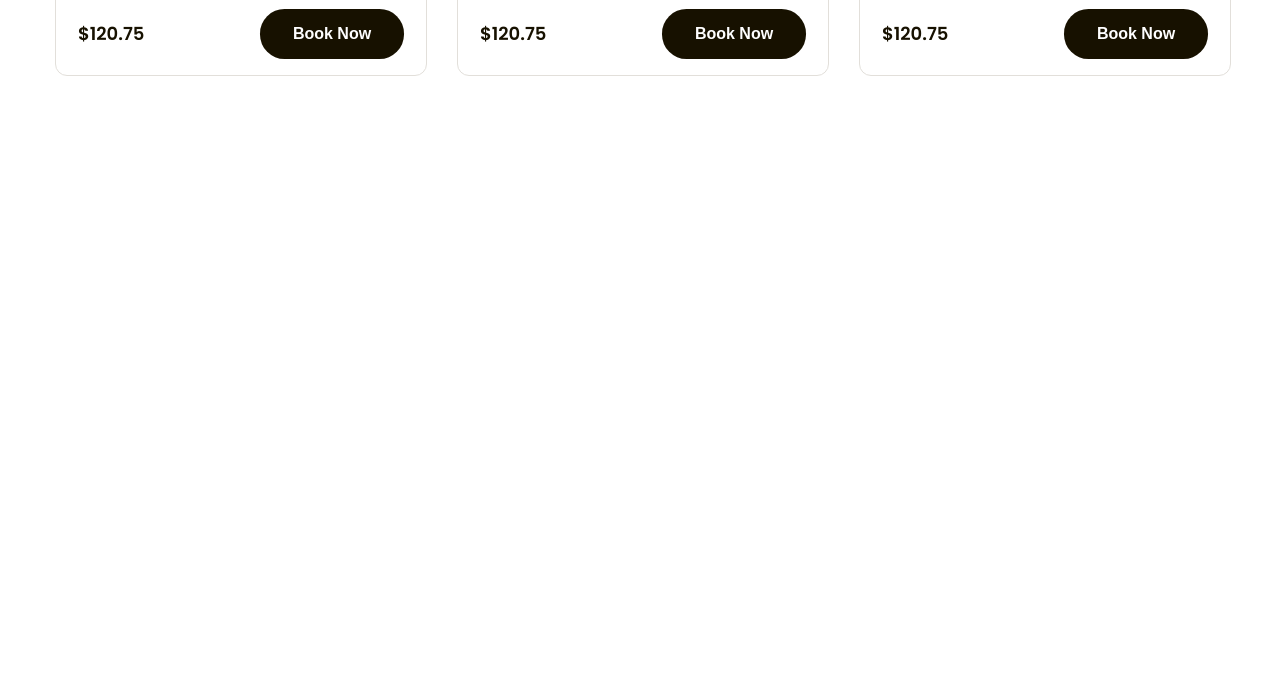
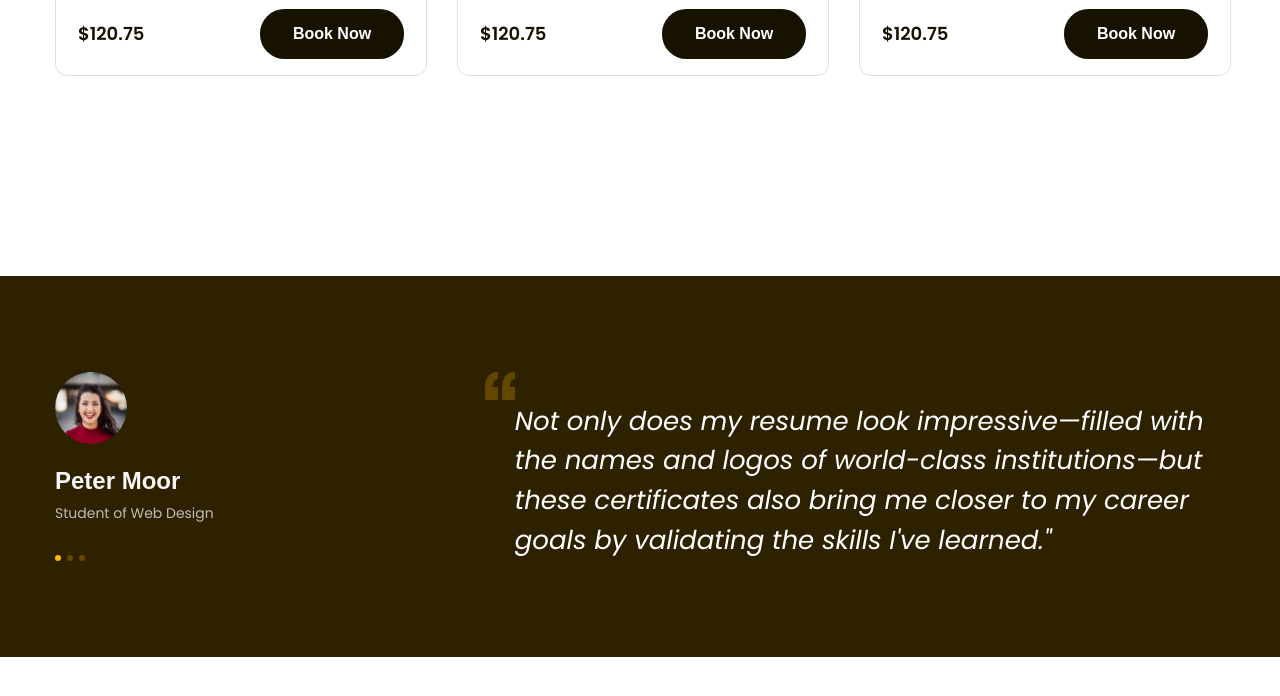
Before and after one commit to ngoquang110/f8-project-02, a plain HTML site: page index.html in a window 1280 px wide. Shown: the part 1596-2292 px from the top of the page. Drawn offline with Linux system fonts and the light colour scheme; files whose address does not match are found by name; a web font is replaced by a local one.

Commit message:
Done Feedback

```diff
--- a/assets/css/styles.css
+++ b/assets/css/styles.css
@@ -373,3 +373,80 @@ a {
 .course-item .book-btn {
   border: none;
 }
+/* Feedback of customer*/
+.feedback {
+  margin-top: 135px;
+  padding: 96px 0;
+  background: #2e2100;
+}
+
+.feedback-list {
+  display: flex;
+  overflow: hidden;
+}
+
+.feedback .feedback-item {
+  display: flex;
+  width: 100%;
+  flex-shrink: 0;
+}
+
+.feedback .info {
+  flex-shrink: 0;
+}
+
+.feedback .info .avatar {
+  width: 72px;
+  height: 72px;
+  object-fit: cover;
+  object-position: top center;
+  border-radius: 72px;
+}
+
+.feedback .info .title {
+  margin-top: 18px;
+  color: #f7f7f7;
+  font-family: var(--font-heading);
+  font-size: 2.4rem;
+  font-weight: 700;
+  line-height: 1.41; /* 141.667% */
+}
+
+.feedback .info .desc {
+  margin-top: 4px;
+  color: #bfbcb2;
+  font-size: 1.4rem;
+  font-weight: 400;
+  line-height: 1.85; /* 185.714% */
+}
+
+.feedback-item .dots {
+  display: flex;
+  margin-top: 28px;
+}
+
+.feedback-item .dot {
+  margin-right: 6px;
+  width: 6px;
+  height: 6px;
+  border-radius: 50%;
+  background: #634700;
+  cursor: pointer;
+}
+
+.feedback-item .dot-active {
+  background-color: var(--primary-color);
+}
+
+.feedback .content {
+  margin-left: 271px;
+}
+
+.feedback .content blockquote {
+  margin-left: 30px;
+  color: #fff;
+  font-size: 2.6rem;
+  font-style: italic;
+  font-weight: 400;
+  line-height: 1.53; /* 153.846% */
+}
--- a/index.html
+++ b/index.html
@@ -225,6 +225,100 @@
           </div>
         </div>
       </div>
+      <!-- Feedback -->
+      <div class="feedback">
+        <div class="main-content">
+          <div class="feedback-list">
+            <div class="feedback-item">
+              <div class="info">
+                <img
+                  src="./assets/image/avatar.jpg"
+                  alt="Avatar Feedback"
+                  class="avatar"
+                />
+                <p class="title">Peter Moor</p>
+                <p class="desc">Student of Web Design</p>
+                <div class="dots">
+                  <span class="dot dot-active"></span>
+                  <span class="dot"></span>
+                  <span class="dot"></span>
+                </div>
+              </div>
+              <div class="content">
+                <img
+                  src="./assets/image/openblock.svg"
+                  alt="blockquote"
+                  class="block-quotes"
+                />
+                <blockquote>
+                  Not only does my resume look impressive—filled with the names
+                  and logos of world-class institutions—but these certificates
+                  also bring me closer to my career goals by validating the
+                  skills I've learned."
+                </blockquote>
+              </div>
+            </div>
+            <div class="feedback-item">
+              <div class="info">
+                <img
+                  src="./assets/image/avatar-2.jpg"
+                  alt="Avatar Feedback"
+                  class="avatar"
+                />
+                <p class="title">Peter Moor</p>
+                <p class="desc">Student of Web Design</p>
+                <div class="dots">
+                  <span class="dot"></span>
+                  <span class="dot dot-active"></span>
+                  <span class="dot"></span>
+                </div>
+              </div>
+              <div class="content">
+                <img
+                  src="./assets/image/openblock.svg"
+                  alt="blockquote"
+                  class="block-quotes"
+                />
+                <blockquote>
+                  Not only does my resume look impressive—filled with the names
+                  and logos of world-class institutions—but these certificates
+                  also bring me closer to my career goals by validating the
+                  skills I've learned."
+                </blockquote>
+              </div>
+            </div>
+            <div class="feedback-item">
+              <div class="info">
+                <img
+                  src="./assets/image/avatar-3.jpg"
+                  alt="Avatar Feedback"
+                  class="avatar"
+                />
+                <p class="title">Peter Moor</p>
+                <p class="desc">Student of Web Design</p>
+                <div class="dots">
+                  <span class="dot"></span>
+                  <span class="dot"></span>
+                  <span class="dot dot-active"></span>
+                </div>
+              </div>
+              <div class="content">
+                <img
+                  src="./assets/image/openblock.svg"
+                  alt="blockquote"
+                  class="block-quotes"
+                />
+                <blockquote>
+                  Not only does my resume look impressive—filled with the names
+                  and logos of world-class institutions—but these certificates
+                  also bring me closer to my career goals by validating the
+                  skills I've learned."
+                </blockquote>
+              </div>
+            </div>
+          </div>
+        </div>
+      </div>
     </main>
   </body>
 </html>
```
Also changed, not shown: assets/image/avatar-2.jpg (added), assets/image/avatar-3.jpg (added), assets/image/avatar.jpg (added), assets/image/openblock.svg (added).
